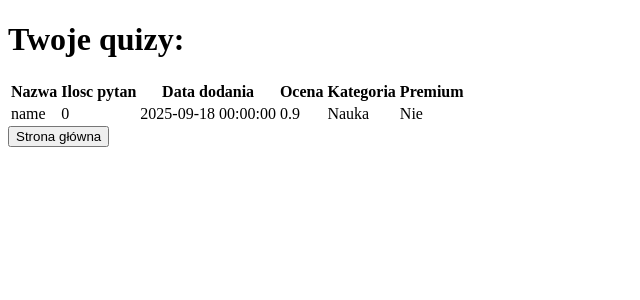
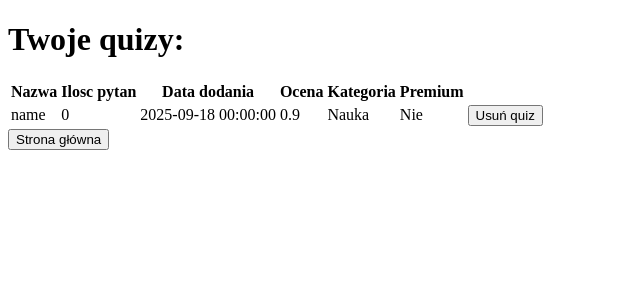
Before and after one commit to iaqup/megaquiz2025, a PHP site: page /megaquiz2025-main/profil.php in a window 1280 px wide. Shown: the top 300 px of the page, without its empty margins (0-640 px from the left). Run offline with PHP 8.4, Linux system fonts and the light colour scheme; the visitor is signed in with stand-in values (Sample User, id 1); data comes from the database, SQL or seed files in the repository.

Commit message:
Update profil.php

```diff
--- a/megaquiz2025-main/profil.php
+++ b/megaquiz2025-main/profil.php
@@ -26,6 +26,7 @@
             echo '<td>'.$row['ocena_uz'].'</td>';
             echo '<td>'.$kategoria->fetch_assoc()['nazwa'].'</td>';
             echo '<td>'.($row['premium'] ? 'Tak' : 'Nie').'</td>';
+            echo '<td><a href="usun_quiz.php?id='.$row['id'].'" onclick="return confirm(\'Czy na pewno chcesz usunąć ten quiz?\')"><button>Usuń quiz</button></a></td>';
             echo '</tr>';
         }
         ?>
```
